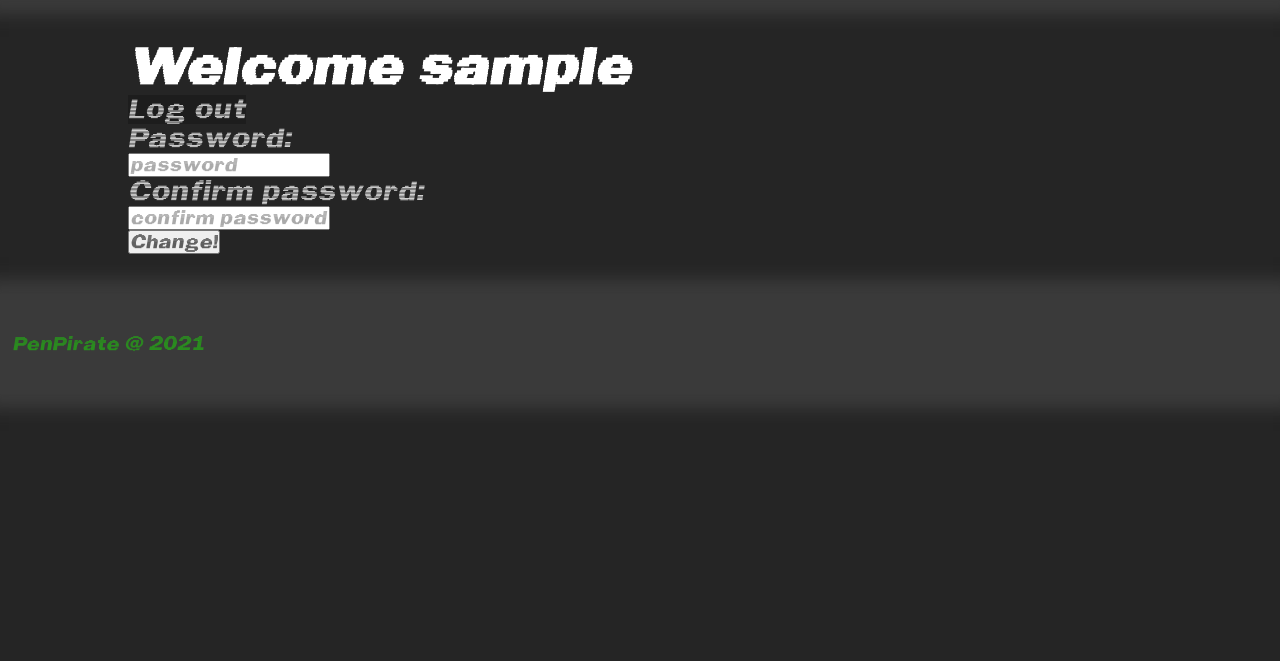
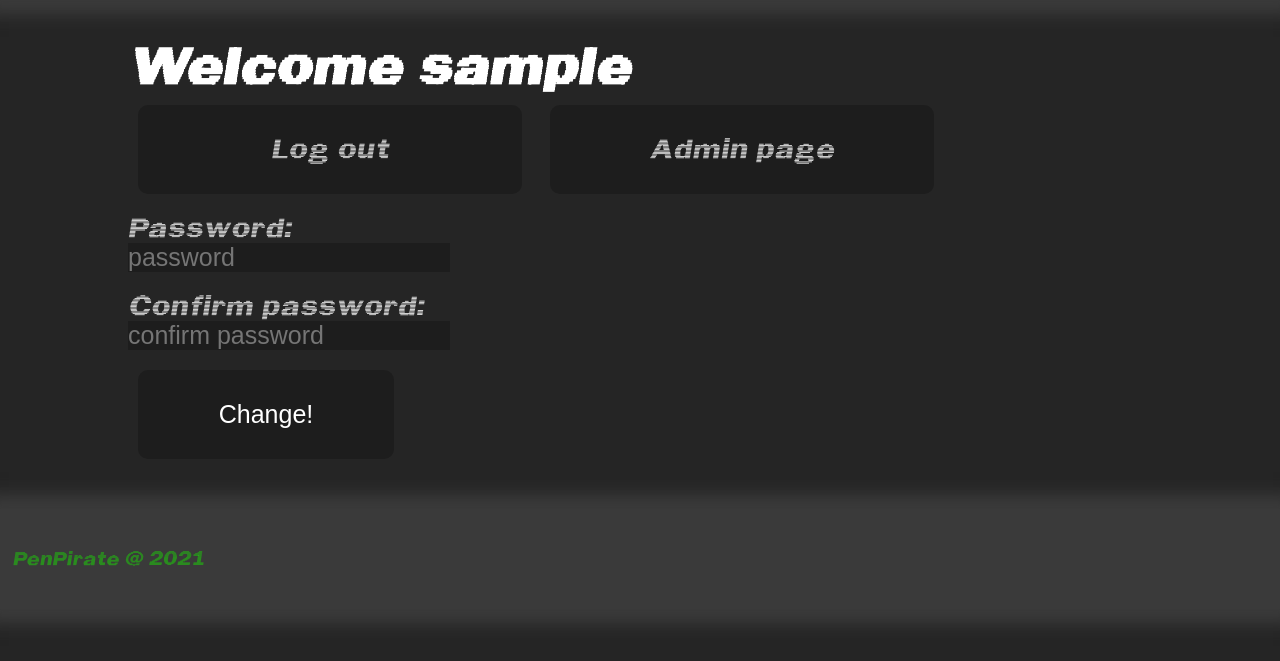
Before and after one commit to MieskeB/penpirateapi, a Django app: page /user/ in a window 1280 px wide. Shown: the part 100-761 px from the top of the page. Run offline with Django 3.2, Linux system fonts and the light colour scheme; the visitor is signed in with stand-in values (Sample User, id 1).

Commit message:
feat: did some styling

```diff
--- a/penpirate/urls.py
+++ b/penpirate/urls.py
@@ -24,7 +24,7 @@ urlpatterns = [
     path('', views.IndexView.as_view(), name='index'),
     path('user/', include('user.urls')),
     path('tool/', include('tool.urls')),
-    path('admin/', admin.site.urls),
+    path('admin/', admin.site.urls, name='admin'),
 ]
 
 urlpatterns += staticfiles_urlpatterns()
--- a/static/style.css
+++ b/static/style.css
@@ -26,18 +26,21 @@ input {
     font-size: 20px;
 }
 
-textarea {
+textarea, input {
     background-color: #1d1d1d;
     color: white;
     font-size: 25px;
-    width: 100%;
-    height: 100%;
     font-family: sans-serif;
     border: none;
 }
 
-textarea:focus {
+textarea:focus, input {
     outline: none;
+}
+
+.tool-content textarea {
+    width: 100%;
+    height: 100%;
 }
 
 html {
@@ -116,7 +119,7 @@ main a {
     color: white;
 }
 
-.home-content a {
+.home-content a, .user-content a, .user-content input[type=submit] {
     border-radius: 10px;
     padding: 30px 64px;
     display: inline-block;
@@ -126,7 +129,7 @@ main a {
     border: none;
 }
 
-.home-content a:hover {
+.home-content a:hover, .user-content a:hover, .user-content input[type=submit]:hover {
     transform: translate(-7px, -7px);
     box-shadow: 13px 13px 5px #141414b0;
     border: 1px solid #505050;
@@ -148,6 +151,11 @@ main a {
     color: #20c20e;
 }
 
+.user-content > * > * {
+    padding-top: 10px;
+    padding-bottom: 10px;
+}
+
 footer {
     box-shadow: 0 0 15px 15px #3a3a3a;
     height: 5vh;
--- a/user/templates/user/account.html
+++ b/user/templates/user/account.html
@@ -1,6 +1,8 @@
 {% extends "penpirate/base.html" %}
 
 {% block content %}
+
+    <div class="user-content">
 
         {% if error_message != None %}<p>{{ error_message }}</p>{% endif %}
 
@@ -16,6 +18,8 @@
 
             <a href="{% url 'user:logout' %}">Log out</a>
 
+            {% if user.is_staff %}<a href="{% url 'admin:index' %}">Admin page</a>{% endif %}
+
             <form action="{% url 'user:update_password' %}" method="post">
                 {% csrf_token %}
                 <p>
@@ -29,4 +33,5 @@
                 <input type="submit" value="Change!">
             </form>
         {% endif %}
+    </div>
 {% endblock %}
--- a/user/templates/user/login.html
+++ b/user/templates/user/login.html
@@ -1,6 +1,7 @@
 {% extends "penpirate/base.html" %}
 
 {% block content %}
+    <div class="user-content">
         <h1>
             Login
         </h1>
@@ -19,4 +20,5 @@
             </p>
             <input type="submit" value="Log in">
         </form>
+    </div>
 {% endblock %}
--- a/user/templates/user/register.html
+++ b/user/templates/user/register.html
@@ -1,6 +1,7 @@
 {% extends "penpirate/base.html" %}
 
 {% block content %}
+    <div class="user-content">
         <h1>
             Register
         </h1>
@@ -20,4 +21,5 @@
             </p>
             <input type="submit" value="Log in">
         </form>
+    </div>
 {% endblock %}
```
Also changed, not shown: user/templates/user/index.html (deleted, +0 -13 lines). Lines whose indentation alone changed are shown as unchanged.
